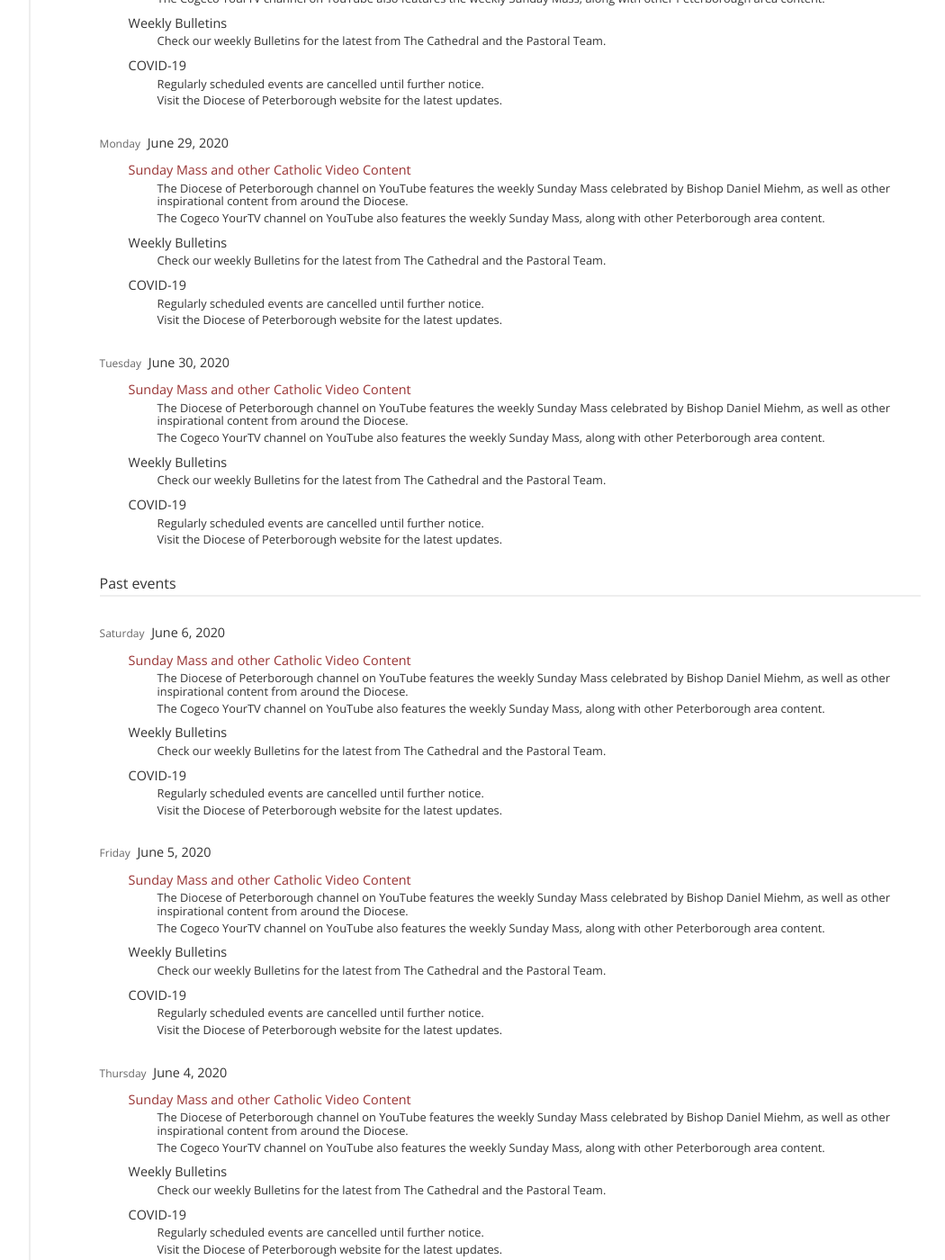
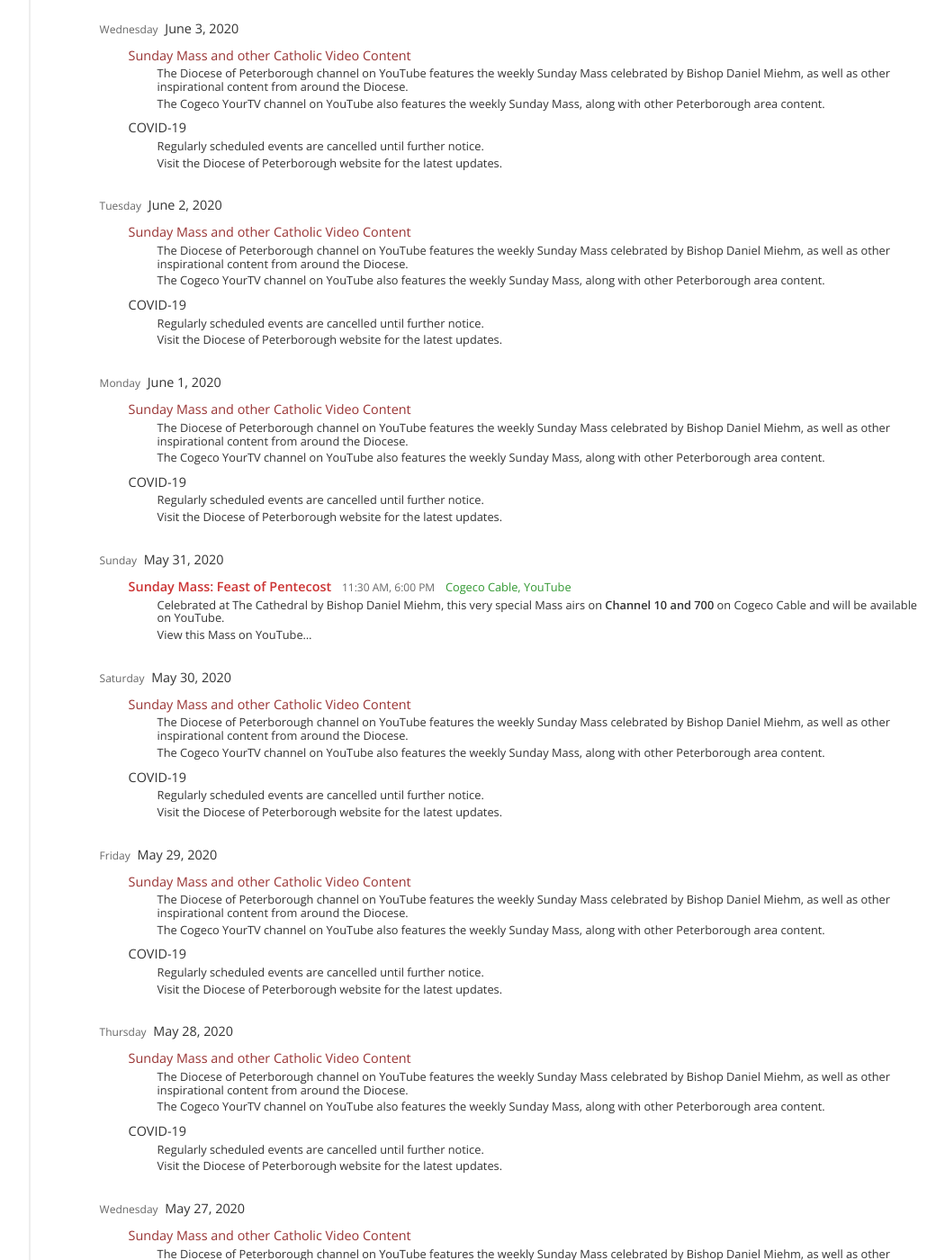
Before and after one commit to stpeterinchains/stpeterinchains.github.io, a Jekyll site: the page built from schedule.html, in a window 1280 px wide and 1400 px high, scrolled down 5665 px. Shown: the whole window at 90% size, without its empty margins (181-1231 px from the left). Built offline with Jekyll 4.4.1, drawn with Linux system fonts in a browser that asks for light colours; nearby versions of some CDN libraries; some of the changed text lies outside the part shown.

Commit message:
Added two items to schedule data

```diff
--- a/_data/schedule.yml
+++ b/_data/schedule.yml
@@ -228,13 +228,6 @@
       [Cogeco&nbsp;YourTV channel](https://www.youtube.com/channel/UCwtRHLhr6gUGaVt_5gG7Ynw/videos)
       on&nbsp;YouTube also features the weekly Sunday&nbsp;Mass, along with
       other Peterborough&nbsp;area&nbsp;content.
-  covid_bulletins: &covid_bulletins
-    mnemonic: covid_bulletins
-    title: Weekly Bulletins
-    ordinal: "2301"
-    descriptive: >
-      Check our weekly [Bulletins](/bulletins.html) for the latest from
-      The&nbsp;Cathedral and the&nbsp;Pastoral&nbsp;Team.
   covid_cancelled: &covid_cancelled
     mnemonic: covid_cancelled
     title: COVID-19
@@ -248,31 +241,24 @@
 
 weekly:
   monday: &monday
-    - *covid_bulletins
     - *covid_youtube
     - *covid_cancelled
   tuesday: &tuesday
-    - *covid_bulletins
     - *covid_youtube
     - *covid_cancelled
   wednesday: &wednesday
-    - *covid_bulletins
     - *covid_youtube
     - *covid_cancelled
   thursday: &thursday
-    - *covid_bulletins
     - *covid_youtube
     - *covid_cancelled
   friday: &friday
-    - *covid_bulletins
     - *covid_youtube
     - *covid_cancelled
   saturday: &saturday
-    - *covid_bulletins
     - *covid_youtube
     - *covid_cancelled
   sunday: &sunday
-    - *covid_bulletins
     - *covid_youtube
     - *covid_cancelled
 
@@ -351,7 +337,7 @@
     recurring: *saturday
   - date: 2020-03-22
     recurring: *sunday
-    exclusions: [ covid_bulletins, covid_youtube, covid_cancelled ]
+    exclusions: [ covid_youtube, covid_cancelled ]
     specials:
       - color: "#c33"
         title: Sunday Mass&mdash;Fourth&nbsp;Sunday in&nbsp;Lent
@@ -370,7 +356,7 @@
     recurring: *saturday
   - date: 2020-03-29
     recurring: *sunday
-    exclusions: [ covid_bulletins, covid_youtube, covid_cancelled ]
+    exclusions: [ covid_youtube, covid_cancelled ]
     specials:
       - color: "#c33"
         title: Sunday Mass&mdash;Fifth&nbsp;Sunday in&nbsp;Lent
@@ -400,7 +386,7 @@
   - date: 2020-04-05
     celebration: *holy_week
     recurring: *sunday
-    exclusions: [ covid_bulletins, covid_youtube, covid_cancelled ]
+    exclusions: [ covid_youtube, covid_cancelled ]
     specials:
       - color: "#c33"
         title: Palm Sunday Mass
@@ -437,7 +423,7 @@
     season: *easter
     celebration: *easter_sunday
     recurring: *sunday
-    exclusions: [ covid_bulletins, covid_youtube, covid_cancelled ]
+    exclusions: [ covid_youtube, covid_cancelled ]
     specials:
       - color: "#c33"
         title: Easter Sunday Mass
@@ -465,7 +451,7 @@
     recurring: *saturday
   - date: 2020-04-19
     recurring: *sunday
-    exclusions: [ covid_bulletins, covid_youtube, covid_cancelled ]
+    exclusions: [ covid_youtube, covid_cancelled ]
     specials:
       - color: "#c33"
         title: Second Sunday of Easter Mass
@@ -493,7 +479,7 @@
     recurring: *saturday
   - date: 2020-04-26
     recurring: *sunday
-    exclusions: [ covid_bulletins, covid_youtube, covid_cancelled ]
+    exclusions: [ covid_youtube, covid_cancelled ]
     specials:
       - color: "#c33"
         title: Third Sunday of Easter Mass
@@ -521,7 +507,7 @@
     recurring: *saturday
   - date: 2020-05-03
     recurring: *sunday
-    exclusions: [ covid_bulletins, covid_youtube, covid_cancelled ]
+    exclusions: [ covid_youtube, covid_cancelled ]
     specials:
       - color: "#c33"
         title: Fourth Sunday of Easter Mass
@@ -549,7 +535,7 @@
     recurring: *saturday
   - date: 2020-05-10
     recurring: *sunday
-    exclusions: [ covid_bulletins, covid_youtube, covid_cancelled ]
+    exclusions: [ covid_youtube, covid_cancelled ]
     specials:
       - color: "#c33"
         title: Fifth Sunday of Easter Mass
@@ -577,7 +563,7 @@
     recurring: *saturday
   - date: 2020-05-17
     recurring: *sunday
-    exclusions: [ covid_bulletins, covid_youtube, covid_cancelled ]
+    exclusions: [ covid_youtube, covid_cancelled ]
     specials:
       - color: "#c33"
         title: Sixth Sunday of Easter Mass
@@ -605,7 +591,7 @@
     recurring: *saturday
   - date: 2020-05-24
     recurring: *sunday
-    exclusions: [ covid_bulletins, covid_youtube, covid_cancelled ]
+    exclusions: [ covid_youtube, covid_cancelled ]
     specials:
       - color: "#c33"
         title: "Sunday Mass: Ascension of the&nbsp;Lord"
@@ -633,7 +619,7 @@
     recurring: *saturday
   - date: 2020-05-31
     recurring: *sunday
-    exclusions: [ covid_bulletins, covid_youtube, covid_cancelled ]
+    exclusions: [ covid_youtube, covid_cancelled ]
     specials:
       - color: "#c33"
         title: "Sunday Mass: Feast of Pentecost"
@@ -657,8 +643,37 @@
     recurring: *thursday
   - date: 2020-06-05
     recurring: *friday
+    exclusions: [ covid_youtube, covid_cancelled ]
+    specials:
+      - title: Adoration and Benediction
+        descriptive: |
+          Please join us for our first faith event since the beginning of the
+          COVID-19&nbsp;lockdowns!
+
+          The celebration will take place outdoors, in the parking&nbsp;lot
+          across Hunter&nbsp;St from The&nbsp;Cathedral.
+          Volunteers will be on-hand to assist with parking.
+          Please arrive&nbsp;early.
+        location: Bishop Doyle Hall parking lot
+        time: 7:00 PM
+        ordinal: "1900"
   - date: 2020-06-06
     recurring: *saturday
+    exclusions: [ covid_youtube, covid_cancelled ]
+    specials:
+      - title: Drive-Thru Confession
+        descriptive: |
+          Come Saturday afternoon to participate in the
+          Holy&nbsp;Sacrament of&nbsp;Reconciliation, from the safety and
+          comfort of your&nbsp;vehicle.
+
+          Two priests will be available. Parishioners are asked to follow
+          the signs and remain in their&nbsp;vehicles.
+
+          **Take a spin, bring your&nbsp;sin!**
+        location: Bishop Doyle Hall parking lot
+        time: 1:00-5:00 PM
+        ordinal: "1300"
   - date: 2020-06-07
     recurring: *sunday
   - date: 2020-06-08
```
